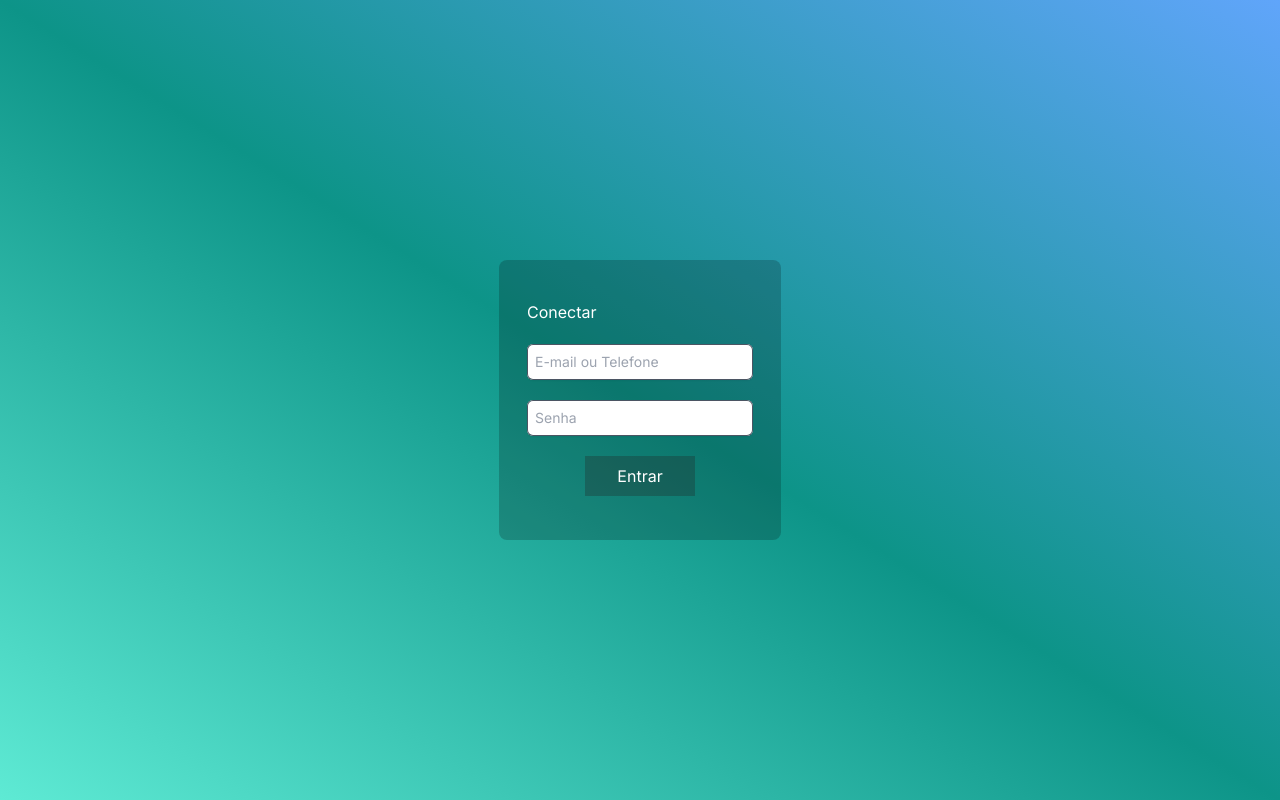
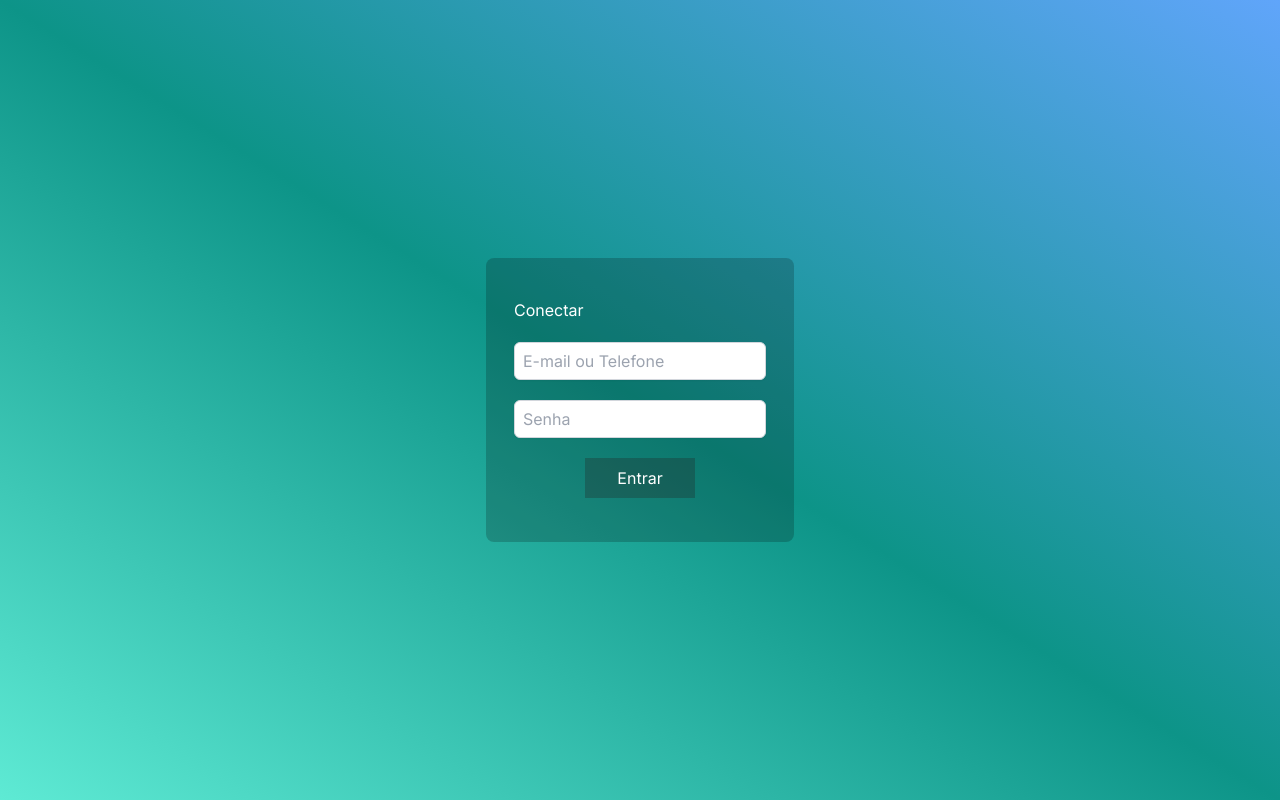
Before and after one commit to MatheusPese/AgendaServiceApp-PUCRS, a Next.js app in the folder my-app/: page /pages/login-page in a window 1280 px wide. Built offline with nearby package versions, Linux system fonts and the light colour scheme.

Commit message:
moved input-styles to .css

```diff
--- a/my-app/app/pages/login-page/login-page.css
+++ b/my-app/app/pages/login-page/login-page.css
@@ -5,3 +5,30 @@
   color: white;
   margin: 0 auto;
 }
+
+.input-styles {
+  color: #000000;
+  display: block;
+  width: 100%;
+  border-radius: 0.375rem;
+  padding-top: 0.375rem;
+  padding-bottom: 0.375rem;
+  margin-bottom: 1.25rem;
+  padding-left: 0.5rem;
+  padding-right: 0.5rem;
+  box-shadow: 0 1px 2px 0 rgba(0, 0, 0, 0.05);
+  border: 1px solid #d2d6dc;
+  border-radius: 0.375rem;
+  background-color: 'white';
+  outline: none;
+}
+
+.input-styles::placeholder {
+}
+
+.input-styles:focus {
+  border-width: 2px; /* Equivalent to focus:ring-2 */
+  border-style: inset; /* Equivalent to focus:ring-inset */
+  border-color: #4f46e5; /* Equivalent to focus:ring-indigo-600 */
+  outline: none;
+}
--- a/my-app/app/pages/login-page/page.tsx
+++ b/my-app/app/pages/login-page/page.tsx
@@ -4,10 +4,8 @@ import { useRouter } from 'next/navigation';
 import "./login-page.css"
 
 // Extracted styles as constants
-const inputStyles = 'block w-full rounded-md border-0 py-1.5 mb-5 px-2 text-gray-900 shadow-sm ring-1 ring-inset ring-gray-600 placeholder:text-gray-400 focus:ring-2 focus:ring-inset focus:ring-indigo-600 sm:text-sm sm:leading-6';
 const backgroundStyles = 'bg-gradient-to-bl from-blue-400 via-teal-600 to-teal-300';
 const formContainerStyles = 'm-auto pt-10 pb-11 px-7 bg-black bg-opacity-20 rounded-lg';
-const connectTextStyles = 'text-white mb-5';
 
 const LoginButton: React.FC = () => {
   return (
@@ -30,7 +28,7 @@ const IdInput: React.FC = () => {
       autoComplete='phone-or-mail'
       required
       placeholder='E-mail ou Telefone'
-      className={inputStyles}
+      className='input-styles'
     />
   );
 };
@@ -44,7 +42,7 @@ const PasswordInput: React.FC = () => {
       autoComplete='password'
       required
       placeholder='Senha'
-      className={inputStyles}
+      className='input-styles'
     />
   );
 };
@@ -60,7 +58,7 @@ export default function LoginPage() {
   return (
     <main className={`${backgroundStyles} flex min-h-screen flex-col items-center justify-between`}>
       <div className={formContainerStyles}>
-        <div className={connectTextStyles}>Conectar</div>
+        <div className='text-white mb-5'>Conectar</div>
         <form onSubmit={handleSubmit}>
           <IdInput />
           <PasswordInput />
```
Lines whose indentation alone changed are shown as unchanged.
